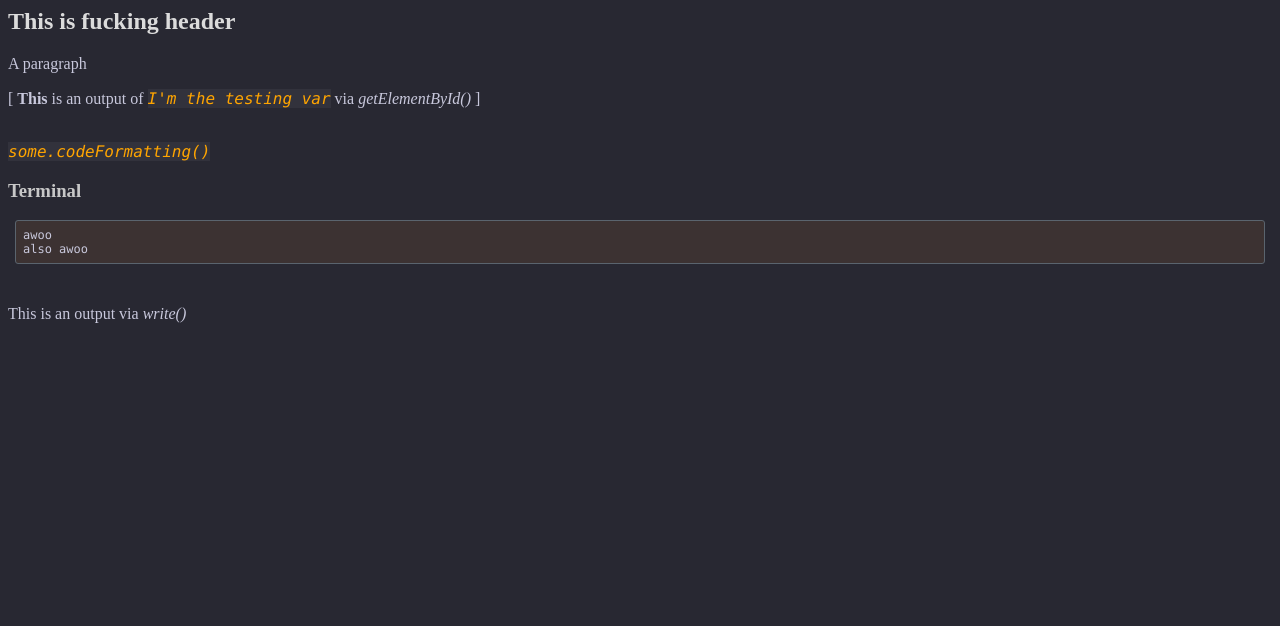
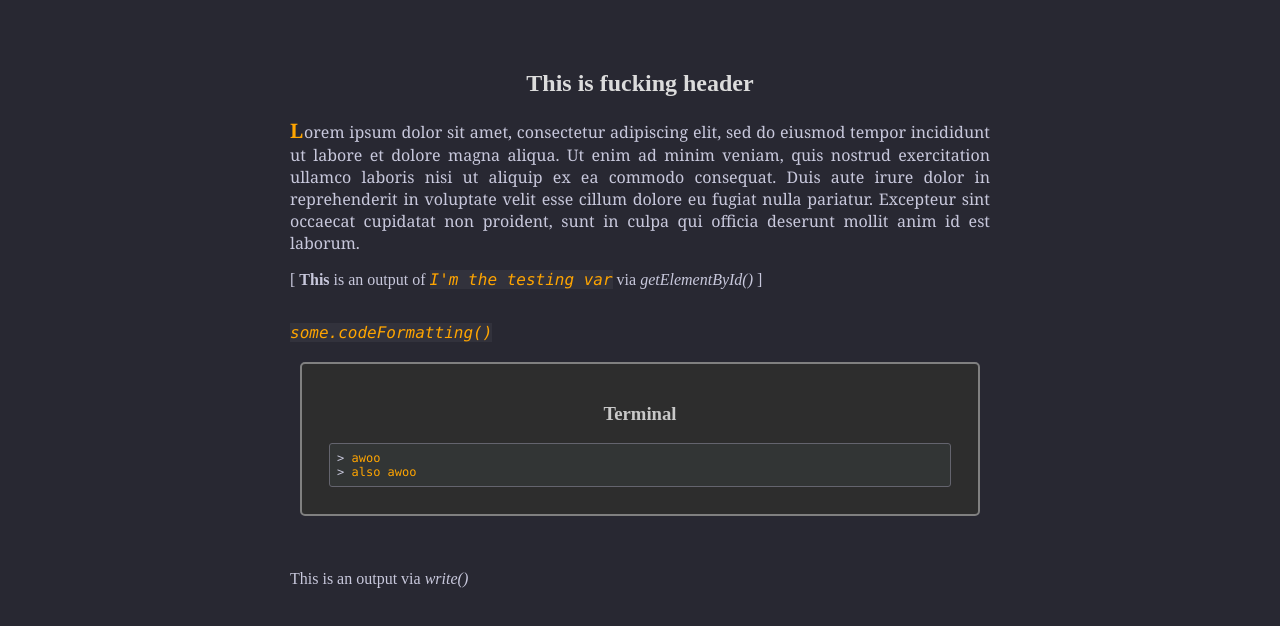
Before and after one commit to wolf-null/wolf_attacks_js, a plain HTML site: page www/index.htm in a window 1280 px wide. Drawn offline with Linux system fonts and the light colour scheme.

Commit message:
aligment and a little of nested cascading

```diff
--- a/www/index.css
+++ b/www/index.css
@@ -1,10 +1,25 @@
 body {
 	background-color: rgb(40, 40, 50);
+	width: 700px;
+	margin: 70px auto;
 }
 
 p {
 	color: rgb(200, 200, 220);
 	text-align: left;
+}
+
+
+p.paragraph {
+	color: rgb(200, 200, 220);
+	text-align: justify;
+	font-family: 'Georgia';
+}
+
+p.paragraph b {
+	color: orange;
+	font-size: 20px;
+	letter-spacing: 1px;
 }
 
 
@@ -16,32 +31,55 @@ i.code{
 }
 
 
+h2 {
+	color: rgb(220, 220, 220);
+	text-align: center;
+}
+
+
+
+/* Terminal block */
+
+div.terminalHolder {
+	background-color: rgb(45, 45, 45);
+	padding: 20px 20px;
+
+	border-radius: 5px;
+	border-style: solid;
+	border-color: white;
+	border-width: 2;
+	border-color: gray;
+
+	margin: 20px 10px;
+
+}
+
+
+div.terminalHolder h3 {
+	color: rgb(200, 200, 200);
+	text-align: center;
+}
+
+
+
 div.terminal {
 	font-style: normal;
 	font-family: 'Monaco', 'Lucida Console', 'Courier New';
 	color: rgb(200, 200, 220);
 	font-size: 12px;
 
-	background: rgb(60, 50, 50);
-	background-color: rgb(60, 50, 50);
+	/*background: rgb(50, 50, 50);*/
+	background-color: rgb(50, 53, 53);
 
 	margin: 7px;
 	padding: 7px;
 
-	border-color: rgb(90, 100, 110);
+	border-color: rgb(100, 100, 110);
 	border-style: solid;
 	border-width: 1px;
 	border-radius: 3px;
 }
 
-
-
-h2 {
-	color: rgb(220, 220, 220);
-	text-align: left;
+div.terminal span.line {
+	color: orange;
 }
-
-h3 {
-	color: rgb(200, 200, 200);
-	text-align: left;
-}
--- a/www/index.htm
+++ b/www/index.htm
@@ -4,13 +4,19 @@
 	</head>
 	<body>
 		<h2>This is fucking header</h2>
-		<p>A paragraph</p>
+		<p class="paragraph">
+
+    <b>L</b>orem ipsum dolor sit amet, consectetur adipiscing elit, sed do eiusmod tempor incididunt ut labore et dolore magna aliqua. Ut enim ad minim veniam, quis nostrud exercitation ullamco laboris nisi ut aliquip ex ea commodo consequat. Duis aute irure dolor in reprehenderit in voluptate velit esse cillum dolore eu fugiat nulla pariatur. Excepteur sint occaecat cupidatat non proident, sunt in culpa qui officia deserunt mollit anim id est laborum.
+
+		</p>
 		<p id="js-output-placeholder"></p>
 		<br>
 		<i class="code">some.codeFormatting()</i>
-		<h3>Terminal</h3>
-		<div class="terminal">
-			<span id="js-terminal"></span>
+		<div class="terminalHolder">
+			<h3>Terminal</h3>
+			<div class="terminal">
+				<span id="js-terminal"></span>
+			</div>
 		</div>
 		<br>
 		<script src="./index.test.js"></script>
--- a/www/index.test.js
+++ b/www/index.test.js
@@ -8,14 +8,19 @@ document.write("<p> This is an output via <i>write()</i> </p>");
 // This thing finds a placeholder where id closure used (e.g. <someTag id="placeholder-name"> ... </someTag>)
 document.getElementById('js-output-placeholder').innerHTML = `[ <b>This</b> is an output of <i class="code">${test_var}</i> via <i>getElementById()</i> ]`;
 
+function term_decorate(txt) {
+	var txt_decorated = "&gt;&nbsp;" + '<span class="line">'+ txt + '</span>';
+	return txt_decorated;
+}
+
 function term(txt, placeholder) {
 	var current_text = document.getElementById(placeholder).innerHTML
 	var new_text;
-
+	var txt_decorated = term_decorate(txt);
 	if (current_text == "") {
-		new_text = txt;
+		new_text = txt_decorated;
 	} else {
-		new_text = current_text + "<br>" + txt;
+		new_text = current_text + "<br>" + txt_decorated;
 	}
 	document.getElementById(placeholder).innerHTML = new_text;
 }
```
